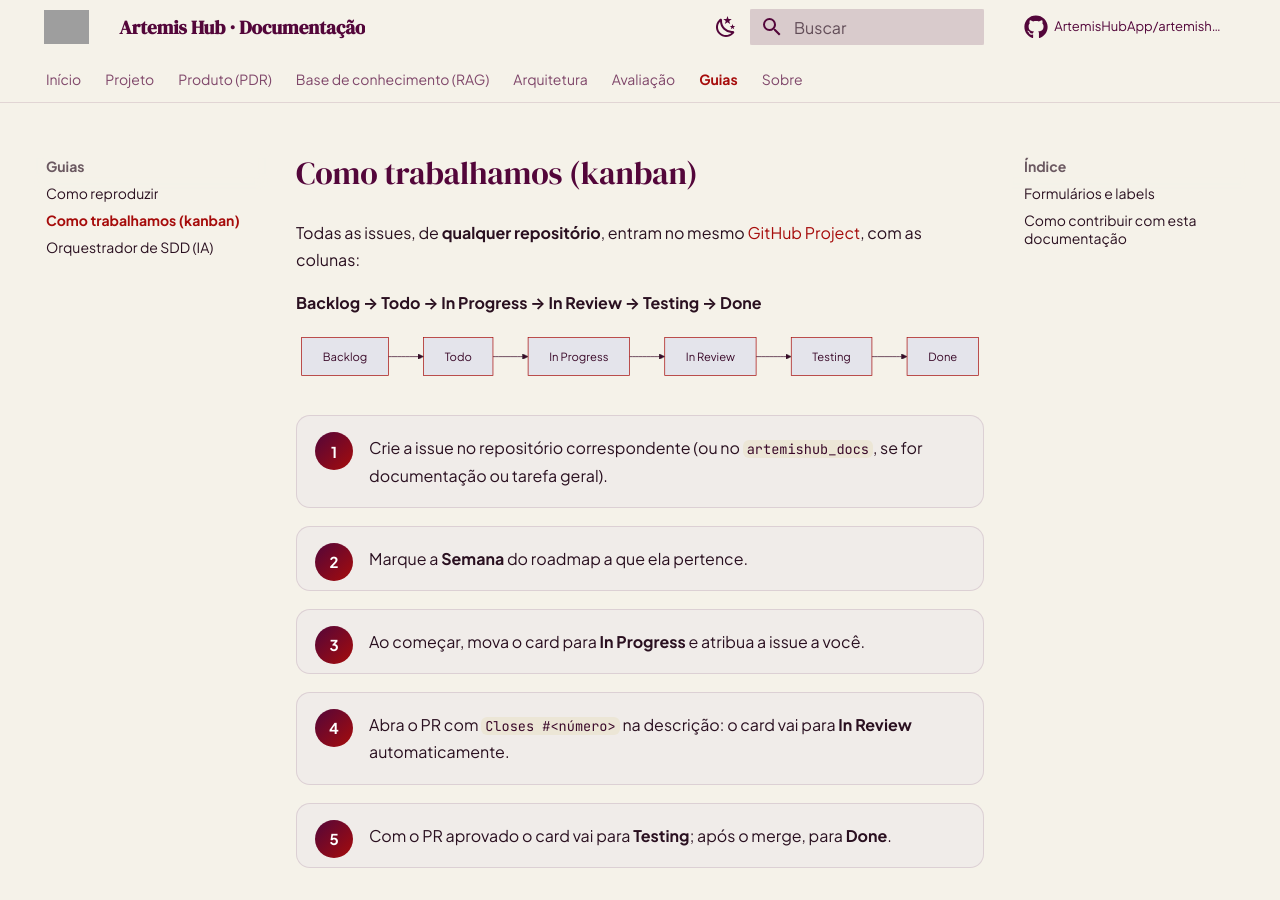
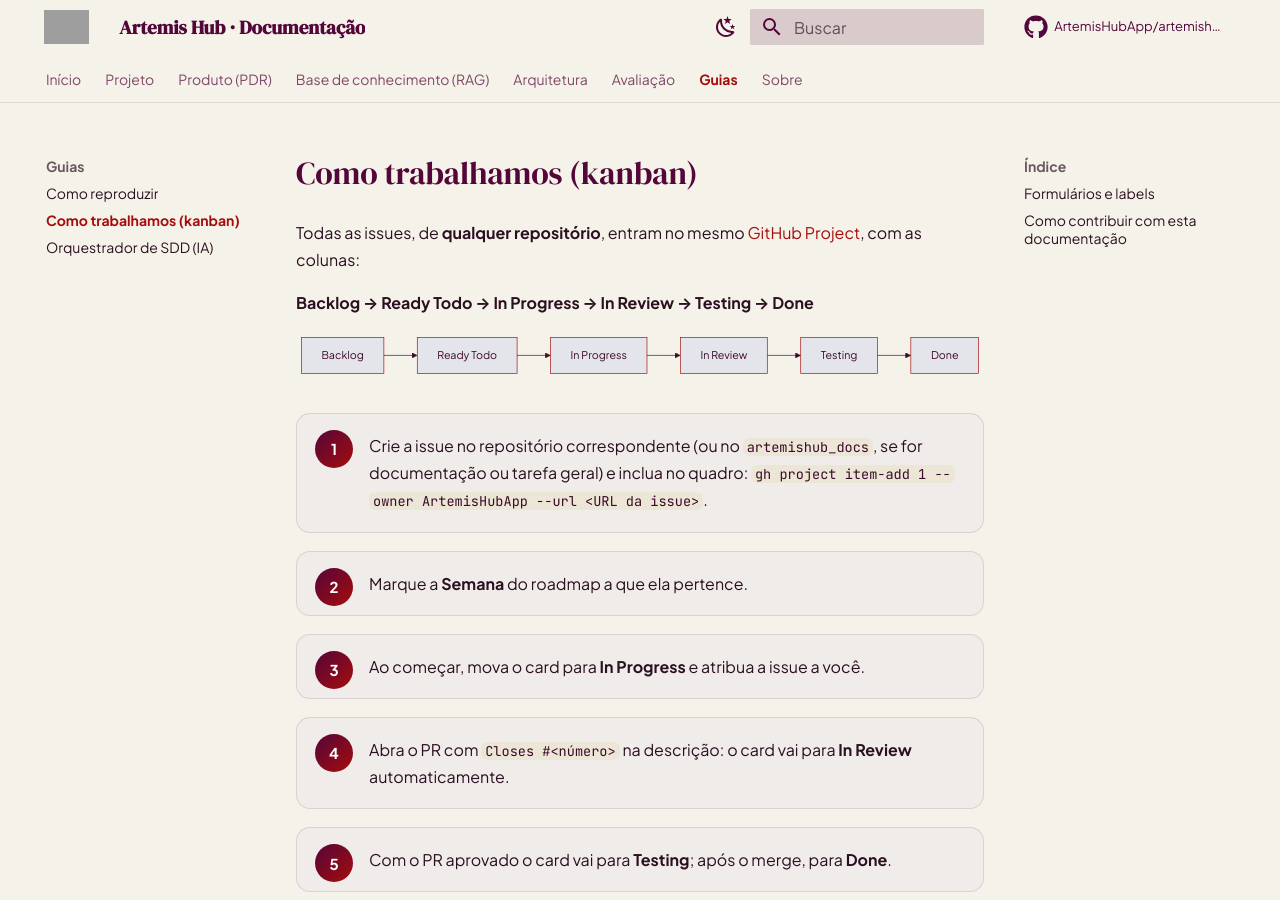
Before and after one commit to ArtemisHubApp/artemishub_docs, an MkDocs documentation site: the page built from docs/guias/kanban.md, in a window 1280 px wide and 900 px high. Built offline with MkDocs 1.6.1 and Material for MkDocs 9.7.7, drawn with Linux system fonts in a browser that asks for light colours; comment, search, counter and statistics services are not loaded; grey boxes are pictures that could not be loaded.

Commit message:
docs: link do quadro e nome das colunas no guia do kanban (#40)
Co-authored-by: Claude Opus 5.5 <noreply@anthropic.com>

````diff
--- a/docs/guias/kanban.md
+++ b/docs/guias/kanban.md
@@ -4,18 +4,18 @@ origem: "README do repositório artemishub_docs (seção Como trabalhamos)"
 
 # Como trabalhamos (kanban)
 
-Todas as issues, de **qualquer repositório**, entram no mesmo [GitHub Project](https://github.com/orgs/ArtemisHubApp/projects), com as colunas:
+Todas as issues, de **qualquer repositório**, entram no mesmo [GitHub Project](https://github.com/orgs/ArtemisHubApp/projects/1/views/2), com as colunas:
 
-**Backlog → Todo → In Progress → In Review → Testing → Done**
+**Backlog → Ready Todo → In Progress → In Review → Testing → Done**
 
 ```mermaid
 flowchart LR
-    B[Backlog] --> T[Todo] --> P[In Progress] --> R[In Review] --> X[Testing] --> D[Done]
+    B[Backlog] --> T[Ready Todo] --> P[In Progress] --> R[In Review] --> X[Testing] --> D[Done]
 ```
 
 <ol class="art-steps" markdown>
 <li markdown>
-Crie a issue no repositório correspondente (ou no `artemishub_docs`, se for documentação ou tarefa geral).
+Crie a issue no repositório correspondente (ou no `artemishub_docs`, se for documentação ou tarefa geral) e inclua no quadro: `gh project item-add 1 --owner ArtemisHubApp --url <URL da issue>`.
 </li>
 <li markdown>
 Marque a **Semana** do roadmap a que ela pertence.
````
